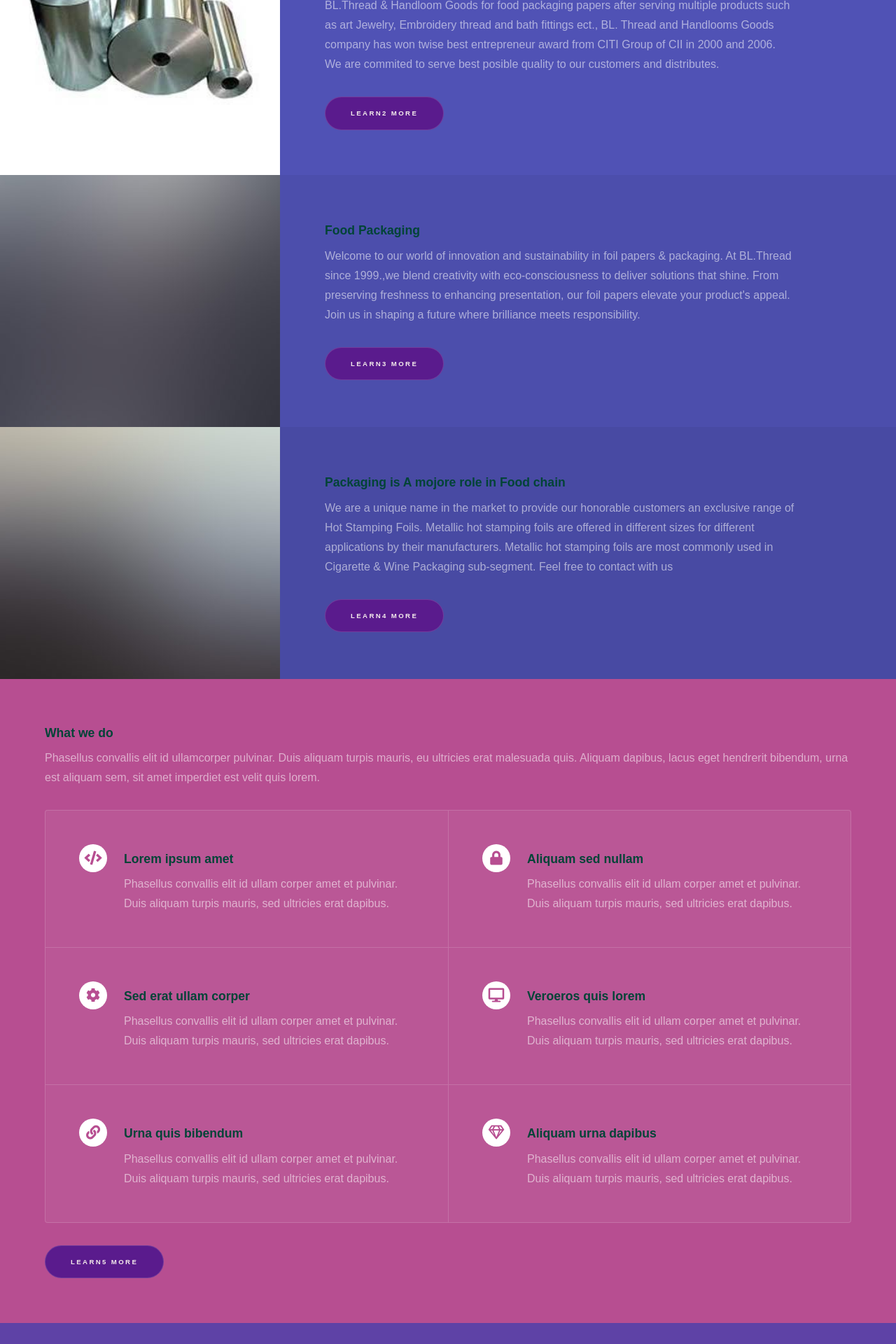
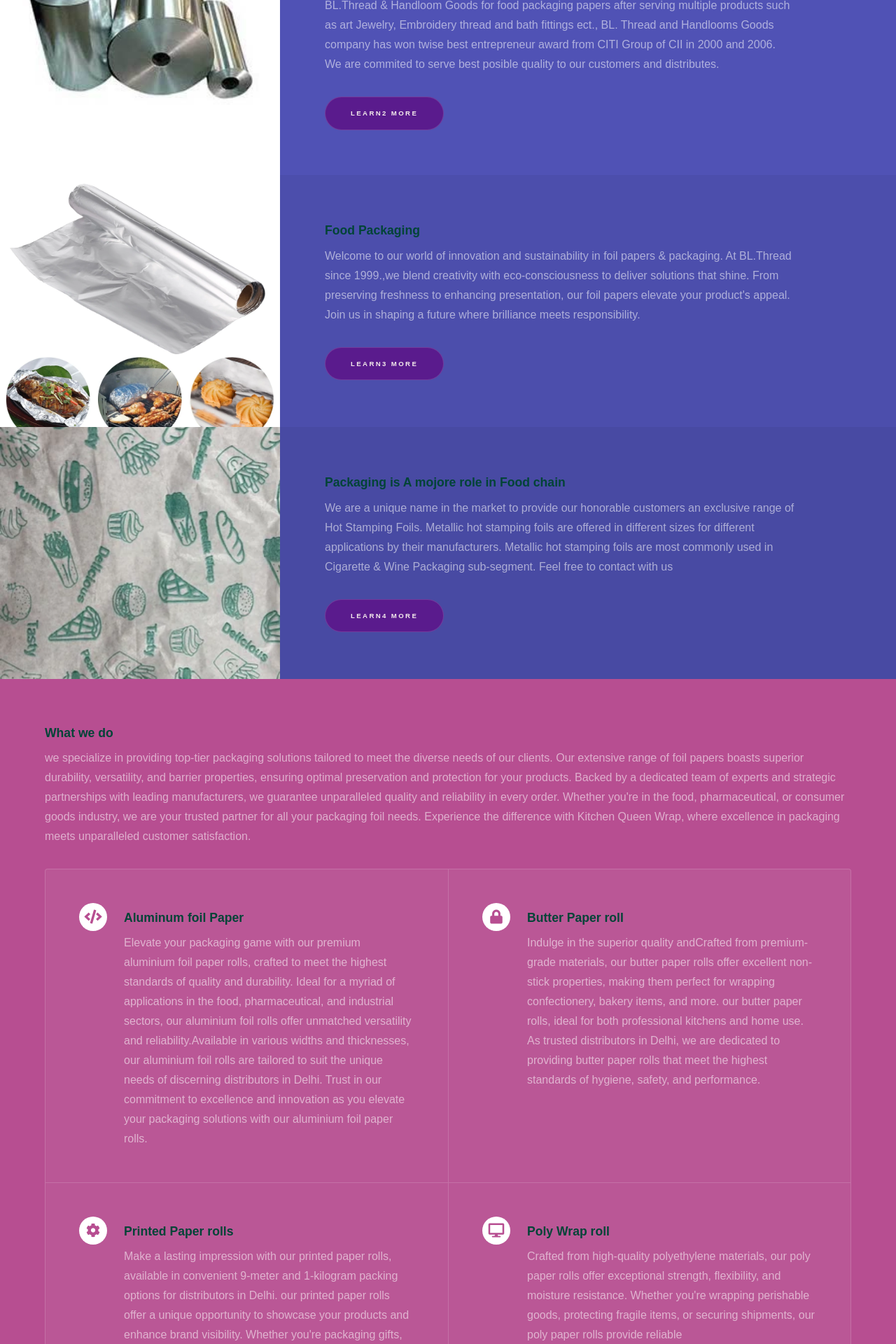
Before and after one commit to gulshanbyte/hyperspaceKitchen-king, a Flask app: page / in a window 1280 px wide. Shown: the part 977-2897 px from the top of the page at 70% size. Run offline with Flask 3, Linux system fonts and the light colour scheme.

Commit message:
new changes

```diff
--- a/Kitchen_king.py
+++ b/Kitchen_king.py
@@ -1,4 +1,4 @@
-from flask import Flask , render_template
+from flask import Flask , render_template , redirect , url_for
 
 app = Flask (__name__)
 
@@ -6,5 +6,8 @@ app = Flask (__name__)
 
 def home():
     return render_template('index.html')
+@app.route('/feedback')
+def feedbacksbmit():
+    return redirect(url_for('home'))
 
 app.run(debug=True, host='0.0.0.0', port=8080)
--- a/templates/index.html
+++ b/templates/index.html
@@ -64,7 +64,7 @@
 							</div>
 						</section>
 						<section>
-							<a href="#" class="image"><img src="images/pic02.jpg" alt="" data-position="top center" /></a>
+							<a href="#" class="image"><img src="..//static/images/Aluminum-Foil-Barbecue-Paper-Kitchen-Cooking-Tools-Tinfoil-Oil.webp" alt="" data-position="top center" /></a>
 							<div class="content">
 								<div class="inner">
 									<h2>Food Packaging</h2>
@@ -81,7 +81,7 @@
 							</div>
 						</section>
 						<section>
-							<a href="#" class="image"><img src="../templates/images/pic03.jpg" alt="" data-position="25% 25%" /></a>
+							<a href="#" class="image"><img src="/static/images/food-packaging-paper-500x500.webp" alt="" data-position="25% 25%" /></a>
 							<div class="content">
 								<div class="inner">
 									<h2>Packaging is A mojore role in Food chain</h2>
@@ -101,37 +101,49 @@
 					<section id="two" class="wrapper style3 fade-up">
 						<div class="inner">
 							<h2>What we do</h2>
-							<p>Phasellus convallis elit id ullamcorper pulvinar. Duis aliquam turpis mauris, eu ultricies erat malesuada quis. Aliquam dapibus, lacus eget hendrerit bibendum, urna est aliquam sem, sit amet imperdiet est velit quis lorem.</p>
+							<p>we specialize in providing top-tier packaging solutions tailored to meet the diverse needs of our clients. Our extensive range of foil papers boasts superior durability,
+								versatility, and barrier properties, ensuring optimal preservation and protection for your products.
+								Backed by a dedicated team of experts and strategic partnerships with leading manufacturers, we guarantee unparalleled quality and reliability in every order.
+								Whether you're in the food, pharmaceutical, or consumer goods industry, we are your trusted partner for all your packaging foil needs.
+								Experience the difference with Kitchen Queen Wrap, where excellence in packaging meets unparalleled customer satisfaction.</p>
 							<div class="features">
 								<section>
 									<span class="icon solid major fa-code"></span>
-									<h3>Lorem ipsum amet</h3>
-									<p>Phasellus convallis elit id ullam corper amet et pulvinar. Duis aliquam turpis mauris, sed ultricies erat dapibus.</p>
+									<h3>Aluminum foil Paper</h3>
+									<p>Elevate your packaging game with our premium
+										aluminium foil paper rolls, crafted to meet the highest standards of quality and durability.
+										Ideal for a myriad of applications in the food, pharmaceutical, and industrial sectors, our aluminium foil
+										 rolls offer unmatched versatility and reliability.Available in various widths and thicknesses, our aluminium foil rolls
+										 are tailored to suit the unique needs of discerning distributors in Delhi. Trust in our commitment to excellence
+										 and innovation as you elevate your packaging solutions with our aluminium foil paper rolls.</p>
 								</section>
 								<section>
 									<span class="icon solid major fa-lock"></span>
-									<h3>Aliquam sed nullam</h3>
-									<p>Phasellus convallis elit id ullam corper amet et pulvinar. Duis aliquam turpis mauris, sed ultricies erat dapibus.</p>
+									<h3>Butter Paper roll</h3>
+									<p>
+										Indulge in the superior quality andCrafted from premium-grade materials, our butter paper rolls
+										offer excellent non-stick properties, making them perfect for wrapping confectionery, bakery items, and more.
+										our butter paper rolls, ideal for both professional kitchens and home use. As trusted distributors in Delhi, we are
+										dedicated to providing butter paper rolls that meet the highest standards of hygiene, safety, and performance.
+									</p>
 								</section>
 								<section>
 									<span class="icon solid major fa-cog"></span>
-									<h3>Sed erat ullam corper</h3>
-									<p>Phasellus convallis elit id ullam corper amet et pulvinar. Duis aliquam turpis mauris, sed ultricies erat dapibus.</p>
+									<h3>Printed Paper rolls</h3>
+									<p>
+										Make a lasting impression with our printed paper rolls,
+										 available in convenient 9-meter and 1-kilogram packing options for distributors in Delhi.
+										 our printed paper rolls offer a unique opportunity to showcase your products and enhance brand visibility.
+										 Whether you're packaging gifts, merchandise,
+										 or promotional materials, our printed paper rolls add a touch of elegance and professionalism to every package.
+									</p>
 								</section>
 								<section>
 									<span class="icon solid major fa-desktop"></span>
-									<h3>Veroeros quis lorem</h3>
-									<p>Phasellus convallis elit id ullam corper amet et pulvinar. Duis aliquam turpis mauris, sed ultricies erat dapibus.</p>
-								</section>
-								<section>
-									<span class="icon solid major fa-link"></span>
-									<h3>Urna quis bibendum</h3>
-									<p>Phasellus convallis elit id ullam corper amet et pulvinar. Duis aliquam turpis mauris, sed ultricies erat dapibus.</p>
-								</section>
-								<section>
-									<span class="icon major fa-gem"></span>
-									<h3>Aliquam urna dapibus</h3>
-									<p>Phasellus convallis elit id ullam corper amet et pulvinar. Duis aliquam turpis mauris, sed ultricies erat dapibus.</p>
+									<h3>Poly Wrap roll</h3>
+									<p>Crafted from high-quality polyethylene materials, our poly paper rolls offer exceptional strength,
+										flexibility, and moisture resistance. Whether you're
+										wrapping perishable goods, protecting fragile items, or securing shipments, our poly paper rolls provide reliable </p>
 								</section>
 							</div>
 							<ul class="actions">
@@ -163,7 +175,7 @@
 											</div>
 										</div>
 										<ul class="actions">
-											<li><a href="" class="button submit">Send Message</a></li>
+											<li><a href="/templates/feedback.html" class="button submit">Send Message</a></li>
 										</ul>
 									</form>
 								</section>
@@ -171,26 +183,43 @@
 									<ul class="contact">
 										<li>
 											<h3>Address</h3>
-											<span>12345 Somewhere Road #654<br />
-											Nashville, TN 00000-0000<br />
-											USA</span>
+											<span>765 weaver's Colony<br />
+											Ashok Vihar, Delhi-110052<br />
+											INDIA</span>
 										</li>
 										<li>
 											<h3>Email</h3>
-											<a href="#">user@untitled.tld</a>
+											<a href="https://mail.google.com/mail/u/0/#search/kuldeep/FMfcgxwDrcBWcTpzxGXZxqKTcxhBsbSK?compose=new">Kuldeeplal1987@gmail.com</a>
+											<a href="https://mail.google.com/mail/u/0/#search/kuldeep/FMfcgxwDrcBWcTpzxGXZxqKTcxhBsbSK?compose=new">Kuldeepmahour87@gmail.com</a>
 										</li>
 										<li>
 											<h3>Phone</h3>
-											<span>(000) 000-0000</span>
+											<span>(971) 6878 818</span><br>
+											<span>(721) 7823 341</span>
 										</li>
 										<li>
 											<h3>Social</h3>
 											<ul class="icons">
-												<li><a href="#" class="icon brands fa-twitter"><span class="label">Twitter</span></a></li>
-												<li><a href="#" class="icon brands fa-facebook-f"><span class="label">Facebook</span></a></li>
-												<li><a href="#" class="icon brands fa-github"><span class="label">GitHub</span></a></li>
-												<li><a href="#" class="icon brands fa-instagram"><span class="label">Instagram</span></a></li>
-												<li><a href="#" class="icon brands fa-linkedin-in"><span class="label">LinkedIn</span></a></li>
+												<!-- <a href="https://github.com/username" target="_blank">
+													<i class="fab fa-github"></i>
+												  </a> -->
+												  <a href="https://github.com/gulshanbyte/hyperspaceKitchen-king" data-ga-click="Blog, go to github's org, resources footer" style="color: #959da5;">
+													<svg height="20" class="octicon octicon-mark-github d-block" alt="" viewBox="0 0 16 16" version="1.1" width="20" aria-hidden="true">
+														<title>GitHub icon</title>
+														<path fill-rule="evenodd" d="M8 0C3.58 0 0 3.58 0 8c0 3.54 2.29 6.53 5.47 7.59.4.07.55-.17.55-.38 0-.19-.01-.82-.01-1.49-2.01.37-2.53-.49-2.69-.94-.09-.23-.48-.94-.82-1.13-.28-.15-.68-.52-.01-.53.63-.01 1.08.58 1.23.82.72 1.21 1.87.87 2.33.66.07-.52.28-.87.51-1.07-1.78-.2-3.64-.89-3.64-3.95 0-.87.31-1.59.82-2.15-.08-.2-.36-1.02.08-2.12 0 0 .67-.21 2.2.82.64-.18 1.32-.27 2-.27.68 0 1.36.09 2 .27 1.53-1.04 2.2-.82 2.2-.82.44 1.1.16 1.92.08 2.12.51.56.82 1.27.82 2.15 0 3.07-1.87 3.75-3.65 3.95.29.25.54.73.54 1.48 0 1.07-.01 1.93-.01 2.2 0 .21.15.46.55.38A8.013 8.013 0 0016 8c0-4.42-3.58-8-8-8z"></path>
+													</svg>
+													<span class="sr-only">GitHub’s organization on GitHub</span>
+												</a></li>
+
+
+
+
+
+
+
+												<!-- <li><a href="https://github.com/gulshanbyte/hyperspaceKitchen-king/blob/main/Kitchen_king.py" class="icon brands fa-github"><span class="label">GitHub</span></a></li> -->
+
+
 											</ul>
 										</li>
 									</ul>
@@ -205,7 +234,7 @@
 			<footer id="footer" class="wrapper style1-alt">
 				<div class="inner">
 					<ul class="menu">
-						<li>&copy; Untitled. All rights reserved.</li><li>Design: <a href="http://html5up.net">HTML5 UP</a></li>
+						<li>&copy; All rights reserved.</li><li>Design: <a href="http://html5up.net">BL.Thread Pvt.Ltd</a></li>
 					</ul>
 				</div>
 			</footer>
```
Also changed, not shown: templates/feedback.html (added, +11 -0 lines), README.md (deleted), static/images/25m-plain-butter-paper-roll-500x500.jpg (added), static/images/aluminum roll.webp (renamed from static/images/Aluminuim foil1.jpg), static/images/food-packaging-paper-500x500.webp (added).
